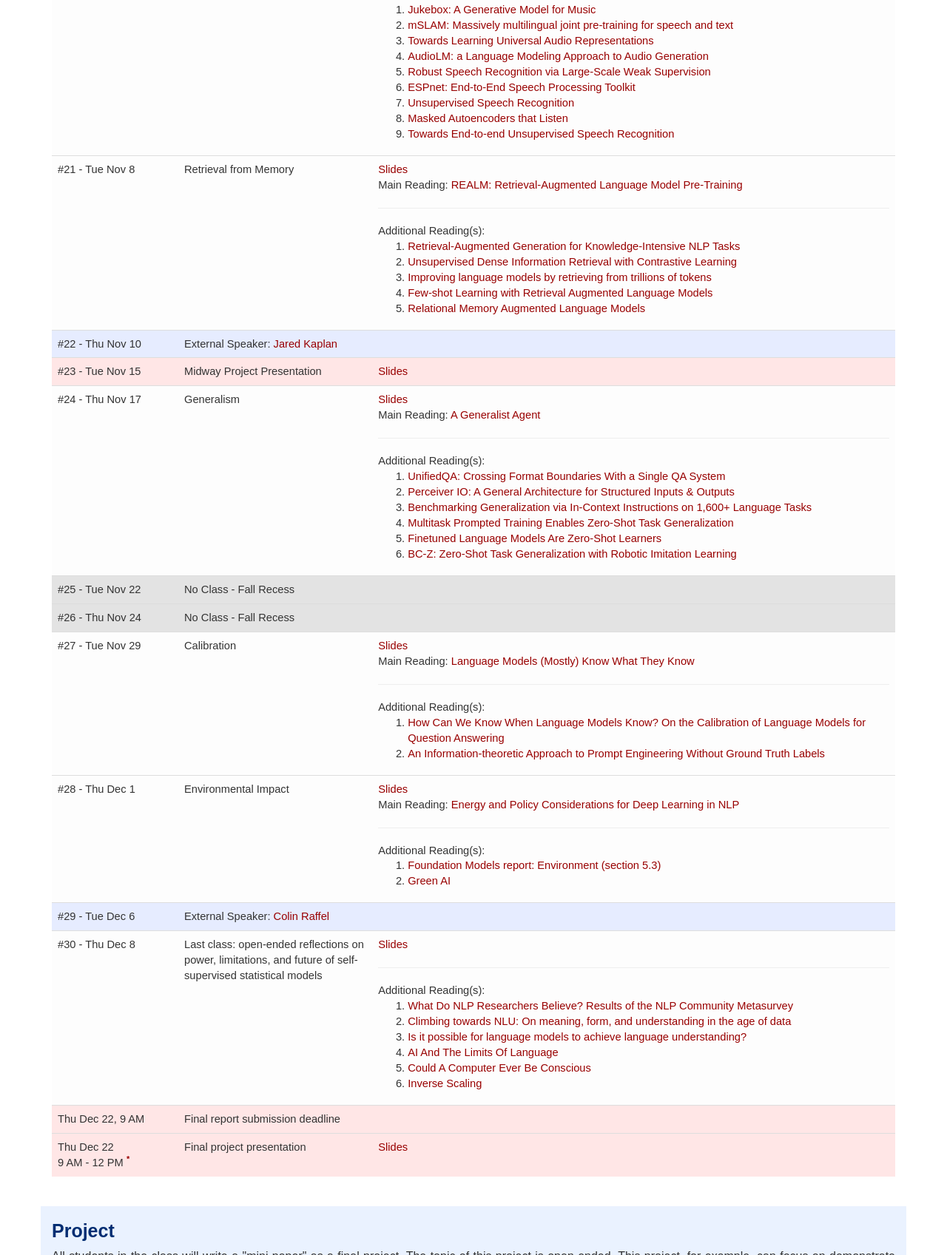
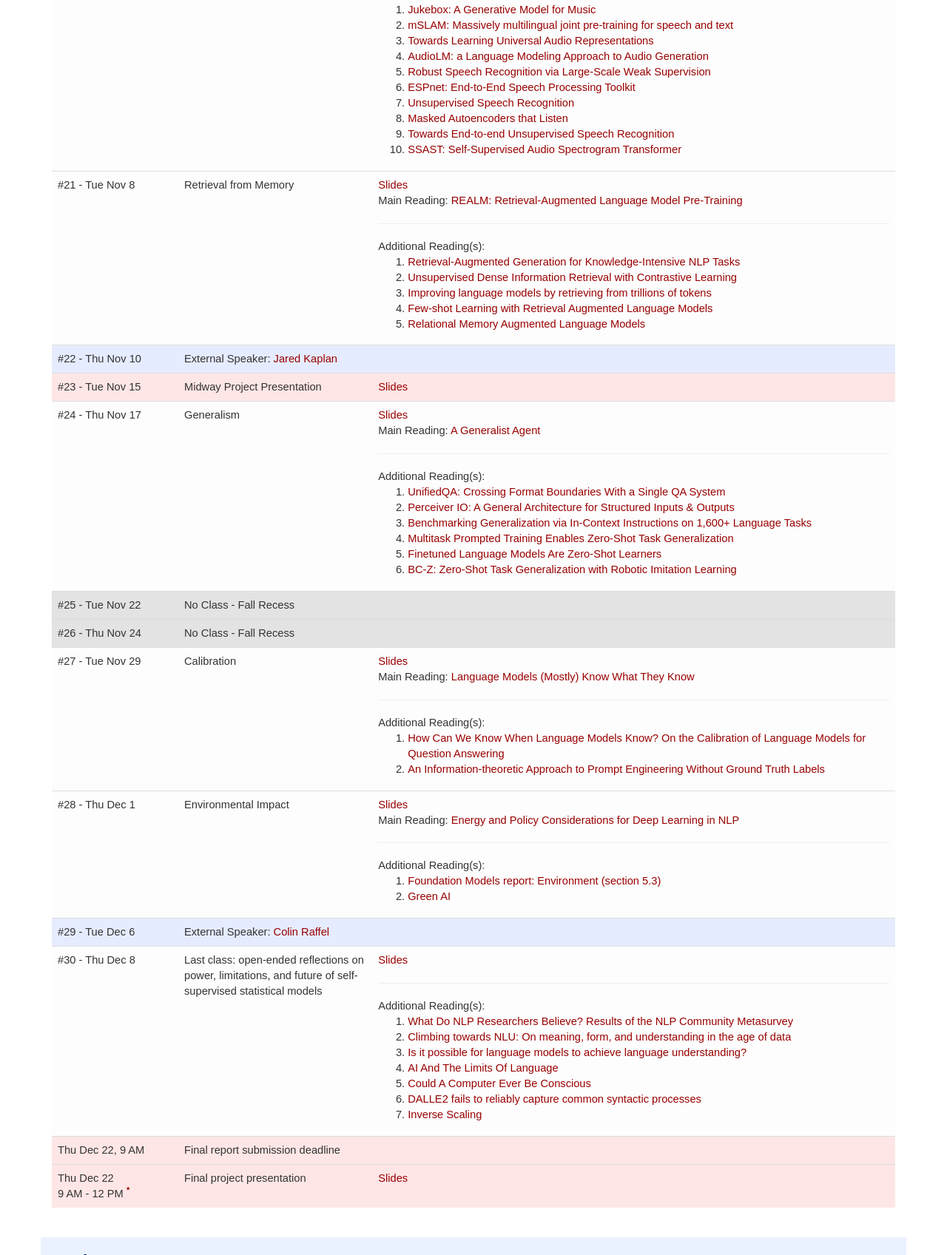
Before and after one commit to williamium3000/csci-601-771-self-supervised-models, a plain HTML site: page index.html in a window 1280 px wide. Shown: the part 5727-7424 px from the top of the page at 74% size. Drawn offline with nearby package versions, Linux system fonts and the light colour scheme; a web font is replaced by a local one.

Commit message:
update.https://arxiv.org/abs/2210.12889

```diff
--- a/index.html
+++ b/index.html
@@ -663,6 +663,7 @@
                     <li><a href="https://arxiv.org/abs/2105.11084">Unsupervised Speech Recognition</a></li>
                     <li><a href="https://arxiv.org/abs/2207.06405">Masked Autoencoders that Listen</a></li>
                     <li><a href="https://arxiv.org/abs/2204.02492">Towards End-to-end Unsupervised Speech Recognition</a></li>
+                    <li><a href="https://arxiv.org/abs/2110.09784">SSAST: Self-Supervised Audio Spectrogram Transformer</a></li>
                 </ol>
             </td>
         </tr>
@@ -900,6 +901,7 @@ Ground Truth Labels</a></li>
                     <li><a href="https://chrisgpotts.medium.com/is-it-possible-for-language-models-to-achieve-language-understanding-81df45082ee2">Is it possible for language models to achieve language understanding?</a></li>
                     <li><a href="https://www.noemamag.com/ai-and-the-limits-of-language/">AI And The Limits Of Language</a></li>
                     <li><a href="https://www.cs.rochester.edu/~schubert/191-291/selected-articles/pinker-could-a-computer-ever-be-conscious97.pdf">Could A Computer Ever Be Conscious</a></li>
+                    <li><a href="https://arxiv.org/abs/2210.12889">DALLE2 fails to reliably capture common syntactic processes </a></li>
                     <li><a href="https://irmckenzie.co.uk/round1">Inverse Scaling</a></li>
                 </ol>
             </td>
```
